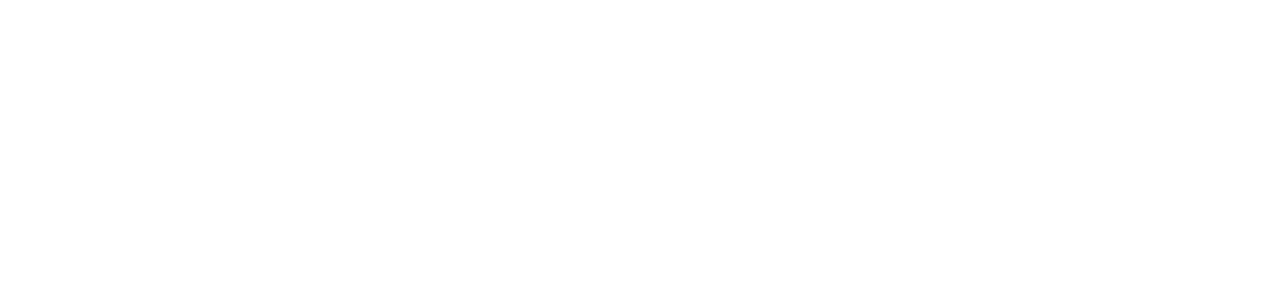
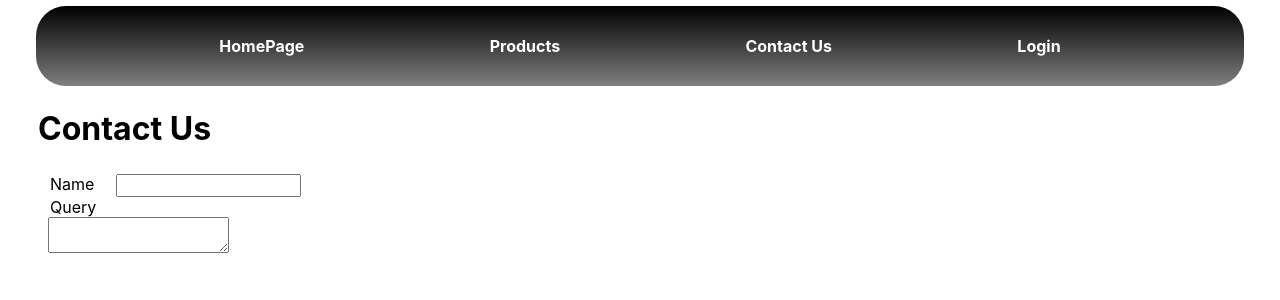
Before and after one commit to Aanshu4k/TrainingWork, a React (Create React App) app in the folder myapp/: page /contact_us in a window 1280 px wide. Before the commit this address had no page. Shown: the top 300 px of the page. Built offline with nearby package versions, Linux system fonts and the light colour scheme.

Commit message:
Build a basic website with routers,link,etc

```diff
--- a/myapp/src/App.css
+++ b/myapp/src/App.css
@@ -1,7 +1,11 @@
 .App {
   text-align: center;
 }
-
+*{
+  margin-left:10px;
+  margin-right: 10px;
+  padding:2px;
+}
 .App-logo {
   height: 40vmin;
   pointer-events: none;
@@ -23,7 +27,6 @@
   font-size: calc(10px + 2vmin);
   color: white;
 }
-
 .App-link {
   color: #61dafb;
 }
@@ -36,3 +39,28 @@
     transform: rotate(360deg);
   }
 }
+.AppList{
+  display: flex;
+  flex-direction: row;
+  justify-content: space-evenly;
+}
+.appList{
+  list-style-type: none;
+  text-decoration: none;
+  margin:5px;
+
+}
+.navbar{
+  padding: 5px;
+  background-color: rgb(227, 230, 230);
+  background-image: linear-gradient(black, grey);
+}
+Nav{
+  text-decoration: none;
+  border-radius:30px;
+}
+.navlist{
+  text-decoration: none;
+  color:white;
+  font-weight: bolder;
+}
--- a/myapp/src/App.js
+++ b/myapp/src/App.js
@@ -1,15 +1,35 @@
 import './App.css';
-import Home from './Components/Home';
-import BlogList from './Components/BlogList';
+import HomePage from './Components/HomePage';
+import {items as Itm} from './Components/Products';
+import {BrowserRouter as Router,Route,Routes,Link} from 'react-router-dom';
 import Contact from './Components/Contact';
-import {BrowserRouter as Router,Route,Routes} from 'react-router-dom';
+import {Login as Log} from './Components/Login';
+import PageNotFound from './Components/PageNotFound';
 function App() {
   return (
       <Router>
+        <nav className='navbar'>
+          <ul className='AppList'>
+            <li className='appList'>
+              <Link className='navlist' to='/'>HomePage</Link>
+            </li>
+            <li className='appList'>
+              <Link className='navlist' to='/products'>Products</Link>
+            </li>
+            <li className='appList'>
+              <Link className='navlist' to='/contact_us'>Contact Us</Link>
+            </li>
+            <li className='appList'>
+              <Link className='navlist' to='/login'>Login</Link>
+            </li>
+          </ul>
+        </nav>
         <Routes>
-          <Route exact path='/' element={<Home/>} />
-          <Route path='/blogs' element={<BlogList/>} />
-          <Route path='/contact' element={<Contact/>} />
+          <Route exact path='/' element={<HomePage/>} />
+          <Route path='/products' element={<Itm/>} />
+          <Route path='/contact_us' element={<Contact/>} />
+          <Route path='/login' element={<Log />} />
+          <Route path='*' element={<PageNotFound />} />
         </Routes>
       </Router>
   );
--- a/myapp/src/Components/Contact.js
+++ b/myapp/src/Components/Contact.js
@@ -1,9 +1,17 @@
 import React from 'react';
 class Contact extends React.Component {
-    render(){
-    return (
-        <h1>Contact</h1>
-    );
+    render() {
+        return (
+            <>
+                <h1>Contact Us</h1>
+                <form>
+                    <label>Name</label>
+                    <input type='text' /><br />
+                    <label>Query</label><br/>
+                    <textarea type='textarea' style={{}}/><br />
+                </form>
+            </>
+        );
     }
 }
 export default Contact;
--- /dev/null
+++ b/myapp/src/Components/HomePage.js
@@ -0,0 +1,8 @@
+import React from "react";
+const HomePage=()=>{
+
+    return(
+        <h1><b>Welocome to Sample E-Commerce WebSite</b></h1>
+    );
+}
+export default HomePage;
--- /dev/null
+++ b/myapp/src/Components/Login.js
@@ -0,0 +1,15 @@
+import React from "react";
+const Login = () => {
+    return (
+        <div className="Logindiv">
+            <form>
+                <label>UserName</label><br/>
+                <input type='text' /><br />
+                <label>Password</label><br/>
+                <input type='text' />
+            </form>
+
+        </div>
+    );
+}
+export {Login};
--- /dev/null
+++ b/myapp/src/Components/PageNotFound.js
@@ -0,0 +1,7 @@
+import react from 'react';
+const PageNotFound=()=>
+{
+    return(
+    <h1>Page Not Found</h1>);
+}
+export default PageNotFound;
--- /dev/null
+++ b/myapp/src/Components/Products.js
@@ -0,0 +1,64 @@
+import React,{useState} from "react";
+const Products = () => {
+    const tableStyle = {
+        borderCollapse: 'collapse',
+        width: '100%',
+      };
+
+      const thStyle = {
+        border: '1px solid #ddd',
+        padding: '8px',
+        textAlign: 'left',
+      };
+
+      const tdStyle = {
+        border: '1px solid #ddd',
+        padding: '8px',
+        textAlign: 'left',
+      };
+      var today = new Date(),
+      date = today.getFullYear() + '-' + (today.getMonth() + 1) + '-' + today.getDate();
+
+
+    return (
+        <div>
+            <h1><b>Products</b></h1>
+            <label>Search :</label>
+            <input type='text' />
+            <button type='submit'>SEARCH</button><br/><br/>
+            <div className="ProductDiv" style={{ display: 'flex', alignItems: 'center' }}>
+                <table style={tableStyle}>
+                    <thead style={thStyle}>
+                        <tr>
+                            <th style={thStyle}>ID</th>
+                            <th style={thStyle} id='name'>Name</th>
+                            <th style={thStyle}>Price</th>
+                            <th style={thStyle}>Mfg. Date</th>
+                        </tr>
+                    </thead>
+                    <tbody>
+                        <tr>
+                            <td style={tdStyle}>P001</td>
+                            <td style={tdStyle}>ProductA</td>
+                            <td style={tdStyle}>$10.99</td>
+                            <td style={tdStyle}>{date}</td>
+                        </tr>
+                        <tr>
+                            <td style={tdStyle}>P002</td>
+                            <td style={tdStyle}>ProductB</td>
+                            <td style={tdStyle}>$24.00</td>
+                            <td style={tdStyle}>{date}</td>
+                        </tr>
+                        <tr>
+                            <td style={tdStyle}>P003</td>
+                            <td style={tdStyle}>ProductC</td>
+                            <td style={tdStyle}>$65.99</td>
+                            <td style={tdStyle}>10-10-2023</td>
+                        </tr>
+                    </tbody>
+                </table>
+            </div>
+        </div>
+    );
+}
+export {Products as items};
```
Also changed, not shown: myapp/src/Components/Footer.js (added, +9 -0 lines), myapp/src/Components/NavBar.js (added, +21 -0 lines).
